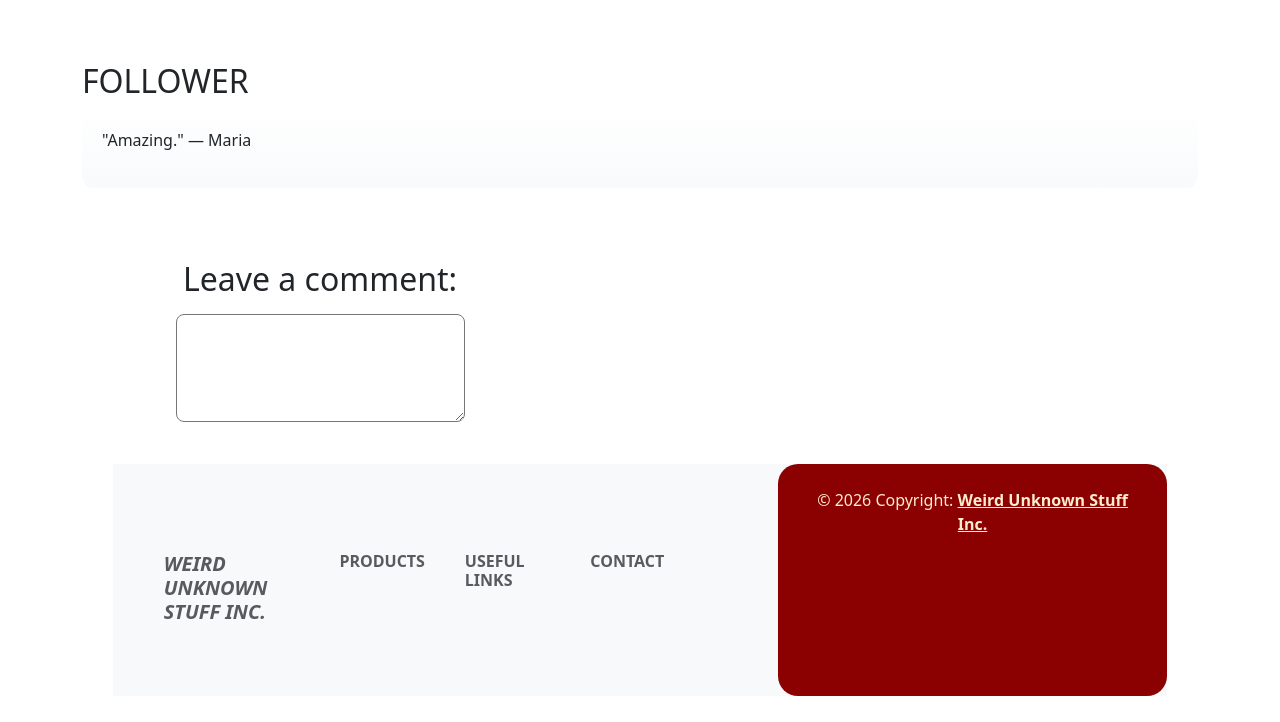
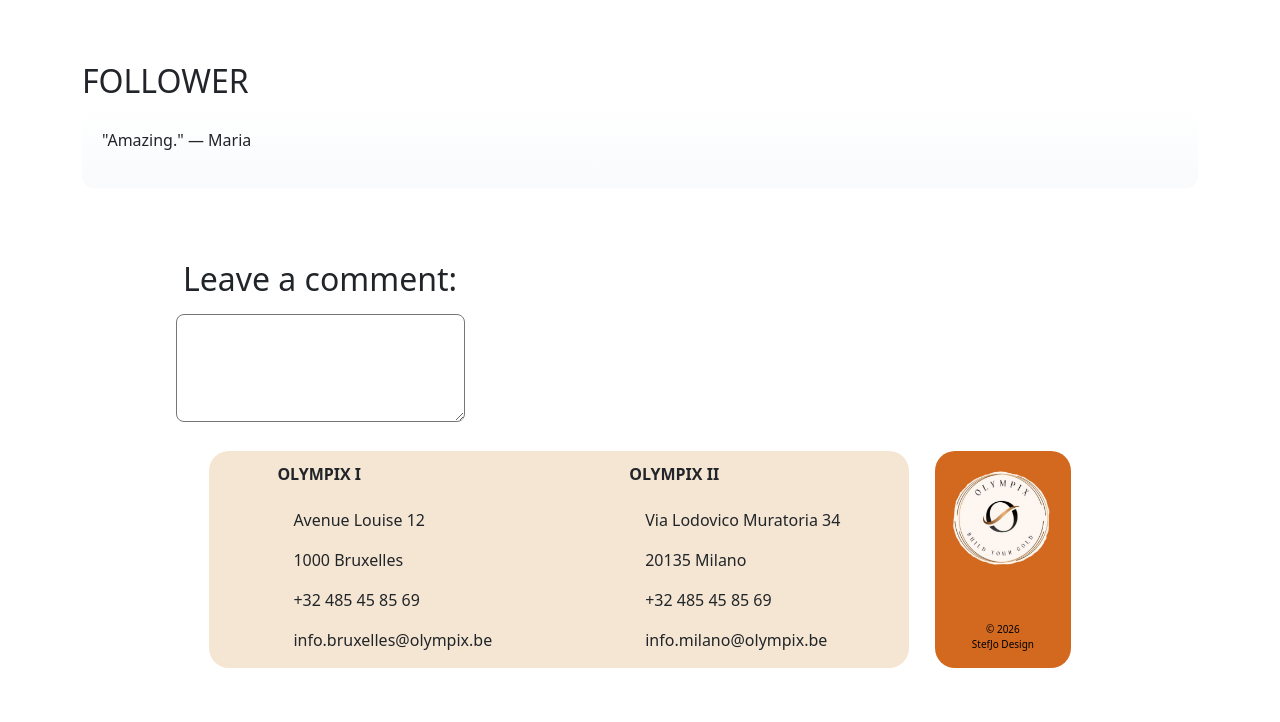
Before and after one commit to Tesh-nician/olympix, a website: page salle-technique.html in a window 1280 px wide. Shown: the part 1359-2081 px from the top of the page. After the commit the page ends 2040 px from the top, so only its background shows below. Drawn offline with nearby package versions, Linux system fonts and the light colour scheme.

Commit message:
Page salle technique ver1

```diff
--- a/salle-technique.html
+++ b/salle-technique.html
@@ -21,7 +21,7 @@
         </div>
         <ul class="nav-menu-list">
         <li class="nav-item">
-          <a class="nav-link active" aria-current="page" href="#">Home</a>
+          <a class="nav-link active" aria-current="page" href="./index.html">Home</a>
         </li>
         <li class="nav-item">
           <a class="nav-link" href="#">Nos services</a>
@@ -198,90 +198,71 @@
 </div>
 
 
-<footer>
+<!-- Footer -->
+<footer >
 
 
-<!-- Footer -->
-<footer class="text-center text-lg-start bg-body-tertiary text-muted">
+  <div class="footer-container">
+
+
   <!-- Section: Social media -->
-  <section class="chocolate" style="border-radius: 20px;">
-    <div class="container text-center text-md-start mt-5">
+  <section style=" display: flex; flex: 3; justify-content:space-around; gap: 5%; border-radius:20px; background-color: #f5e6d3; width: 800px">
+
       <!-- Grid row -->
-      <div class="row mt-3">
-        <!-- Grid column -->
-        <div class="col-md-3 col-lg-4 col-xl-3 mx-auto mb-4" >
-          <!-- Content -->
-          <h5 class="text-uppercase fw-bold mb-4">
-            <i class="fas fa-gem me-3">Weird Unknown Stuff Inc.</i>
-          <!-- </h5>
-          <p>
-            The place you come for those weird, little-known trivia.<br> Impress your partner! <br>Astonish your friends!
-          </p> -->
-        </div>
-        <!-- Grid column -->
+      <div style=" display: flex; flex-direction: row; justify-content: space-around ; margin-top: 2%; width:700px" >
 
-        <!-- Grid column -->
-        <div class="col-md-2 col-lg-2 col-xl-2 mx-auto mb-4">
+
+
+
+
+
+        <!-- Grid column I -->
+        <div style="display: flex;flex-direction: column;">
           <!-- Links -->
-          <h6 class="text-uppercase fw-bold mb-4">
-            Products
-          </h6>
-          <p>
-            <!-- <a href="#!" class="text-reset">Weird Unknown movies</a>
-          </p>
-          <p>
-            <a href="#!" class="text-reset">Weird Unknown Books</a>
-          </p>
-          <p> -->
-            <!-- <a href="#!" class="text-reset">Weird Unknow Music</a>
-          </p>
-          <p>
-            <a href="#!" class="text-reset">Weird Unknown Facts</a>
-          </p> -->
-        </div>
-        <!-- Grid column -->
-
-        <!-- Grid column -->
-        <div class="col-md-3 col-lg-2 col-xl-2 mx-auto mb-4">
-          <!-- Links -->
-          <h6 class="text-uppercase fw-bold mb-4">
-            Useful links
-          </h6>
-          <!-- <p>
-            <a href="#!" class="text-reset">Psychological Support</a>
-          </p>
-          <p>
-            <a href="#!" class="text-reset">Suicide help-line</a>
-          </p> -->
-
-        </div>
-        <!-- Grid column -->
-
-        <!-- Grid column -->
-        <div class="col-md4- col-lg-2 col-xl-3 mx-auto mb-md-0 mb-3">
-          <!-- Links -->
-          <h6 class="text-uppercase fw-bold mb-4">Contact</h6>
-          <!-- <p><i class="fas fa-home me-3"></i> Don't contact me.</p>
+          <h6 class="text-uppercase fw-bold mb-4">Olympix I</h6>
+          <p><i class="fas fa-home me-3"></i> Avenue Louise 12</p>
           <p>
             <i class="fas fa-envelope me-3"></i>
-            Really,
+            1000 Bruxelles
           </p>
-          <p><i class="fas fa-phone me-3"></i> I mean it,</p>
-          <p><i class="fas fa-print me-3"></i> Just fuck off</p> -->
+          <p><i class="fas fa-phone me-3"></i> +32 485 45 85 69</p>
+          <p><i class="fas fa-print me-3"></i> info.bruxelles@olympix.be</p>
         </div>
-        <!-- Grid column -->
+        <!-- End Grid column I -->
+         <!-- Grid column II-->
+        <div style="display: flex;flex-direction: column;">
+          <!-- Links -->
+          <h6 class="text-uppercase fw-bold mb-4">Olympix II</h6>
+          <p><i class="fas fa-home me-3"></i> Via Lodovico Muratoria 34</p>
+          <p>
+            <i class="fas fa-envelope me-3"></i>
+            20135 Milano
+          </p>
+          <p><i class="fas fa-phone me-3"></i> +32 485 45 85 69</p>
+          <p><i class="fas fa-print me-3"></i> info.milano@olympix.be</p>
+        </div>
+        <!-- End Grid column  II-->
+
+
+
+
       </div>
       <!-- Grid row -->
-    </div>
+
   </section>
   <!-- Section: Links  -->
 
   <!-- Copyright -->
-  <div class="text-center p-4" style="margin-left: 1%; color: blanchedalmond;   background-color: darkred; border-radius: 20px;">
-    © 2026 Copyright:
-    <a class="text-reset fw-bold" href="https://mdbootstrap.com/">Weird Unknown Stuff Inc.</a>
+  <div class="footer-container-right">
+    <div class="footer-logo">
+    <!-- <img src="/assets/images/logoO.png" alt="logo Olympix" ></div> -->
+    </div>
+  <div class="footer-right-copyright"> <p>© 2026 <br>  StefJo Design</p></div>
+  <!-- Copyright -->
   </div>
-  <!-- Copyright -->
+
+  </div class="footer-container">
+
 </footer>
 
 
```
Also changed, not shown: index.html (+1 -1 lines).
